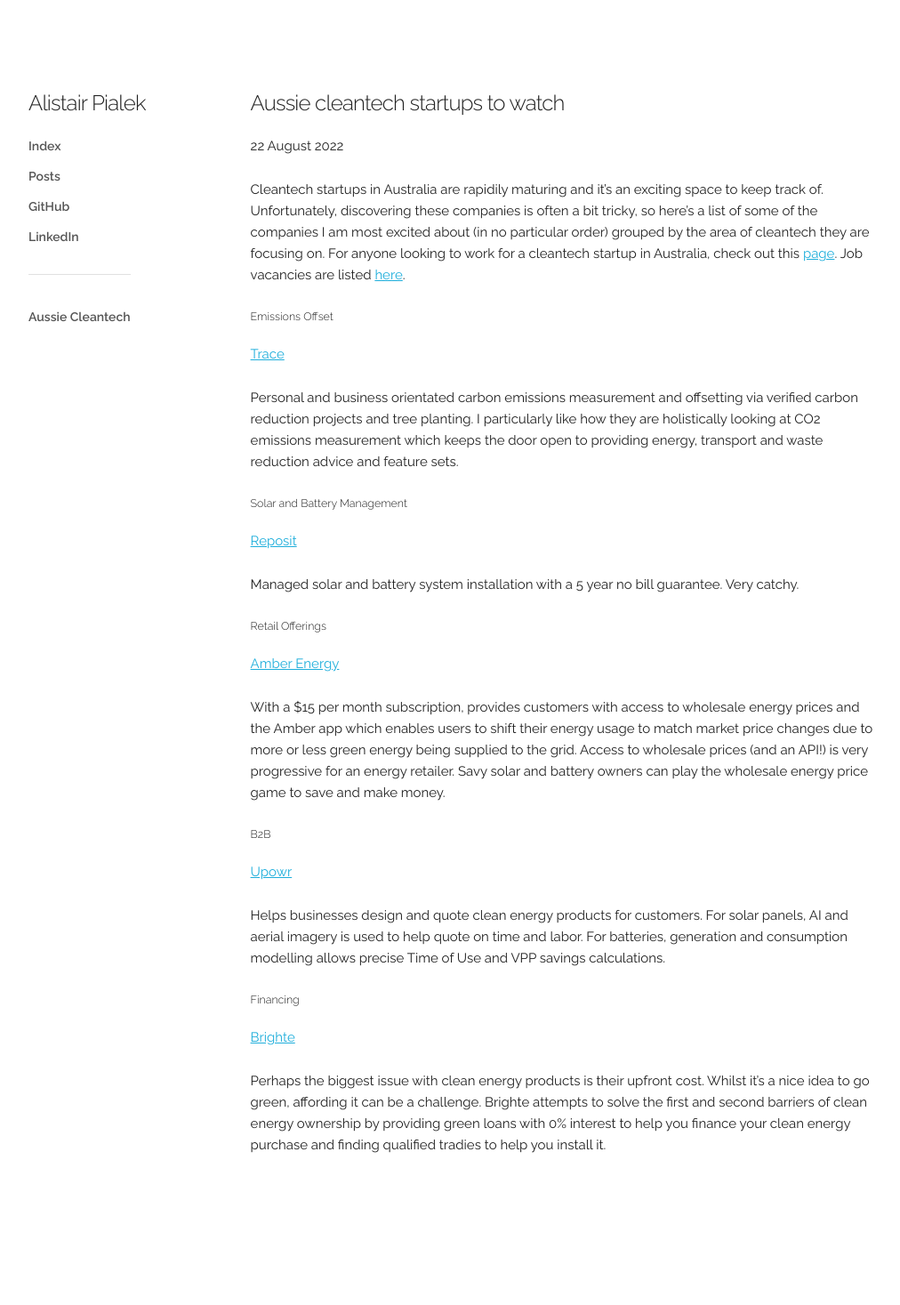
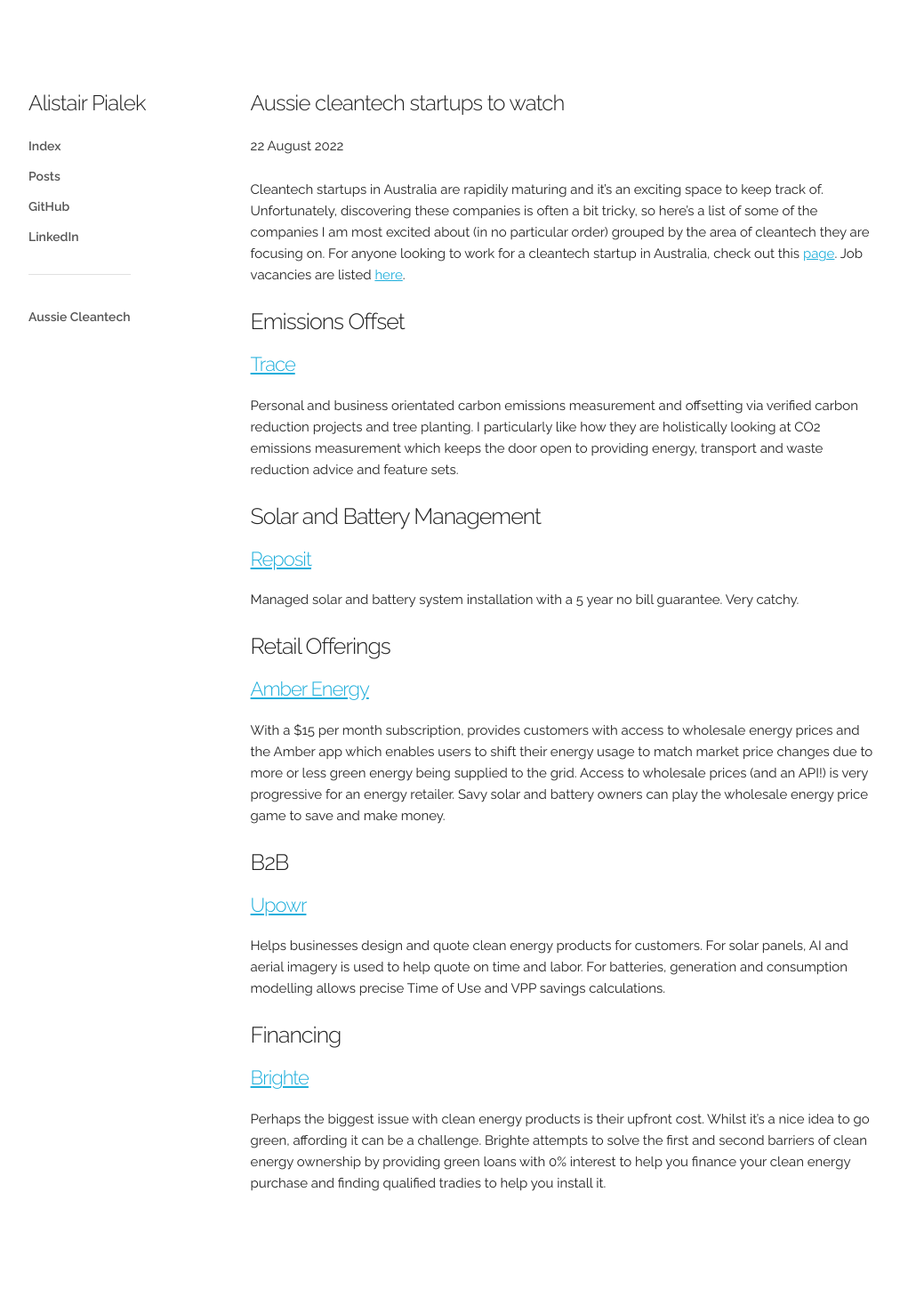
Before and after one commit to alistairpialek/alistairpialek.com, a Jekyll site: the page built from aussie-cleantech.md, in a window 1280 px wide. Shown: the whole page at 89% size, without its empty margins (128-1140 px from the left). Built offline with Jekyll 4.4.1, drawn with Linux system fonts in a browser that asks for light colours; before the commit the page ends 1424 px from its top, so only the background shows below that.

```diff
--- a/aussie-cleantech.md
+++ b/aussie-cleantech.md
@@ -9,40 +9,40 @@ Unfortunately, discovering these companies is often a bit tricky, so here's a li
 excited about (in no particular order) grouped by the area of cleantech they are focusing on. For anyone looking to
 work for a cleantech startup in Australia, check out this [page][6]. Job vacancies are listed [here][7].
 
-##### Emissions Offset
+# Emissions Offset
 
-[Trace][1]
+## [Trace][1]
 
 Personal and business orientated carbon emissions measurement and offsetting via verified carbon reduction projects
 and tree planting. I particularly like how they are holistically looking at CO2 emissions measurement which keeps the
 door open to providing energy, transport and waste reduction advice and feature sets.
 
-##### Solar and Battery Management
+# Solar and Battery Management
 
-[Reposit][2]
+## [Reposit][2]
 
 Managed solar and battery system installation with a 5 year no bill guarantee. Very catchy.
 
-##### Retail Offerings
+# Retail Offerings
 
-[Amber Energy][3]
+## [Amber Energy][3]
 
 With a $15 per month subscription, provides customers with access to wholesale energy prices and the Amber app which
 enables users to shift their energy usage to match market price changes due to more or less green energy being supplied
 to the grid. Access to wholesale prices (and an API!) is very progressive for an energy retailer. Savy solar and battery
 owners can play the wholesale energy price game to save and make money.
 
-##### B2B
+# B2B
 
-[Upowr][4]
+## [Upowr][4]
 
 Helps businesses design and quote clean energy products for customers. For solar panels, AI and aerial imagery is used
 to help quote on time and labor. For batteries, generation and consumption modelling allows precise Time of Use and VPP
 savings calculations.
 
-##### Financing
+# Financing
 
-[Brighte][5]
+## [Brighte][5]
 
 Perhaps the biggest issue with clean energy products is their upfront cost. Whilst it's a nice idea to go green,
 affording it can be a challenge. Brighte attempts to solve the first and second barriers of clean energy ownership
```
